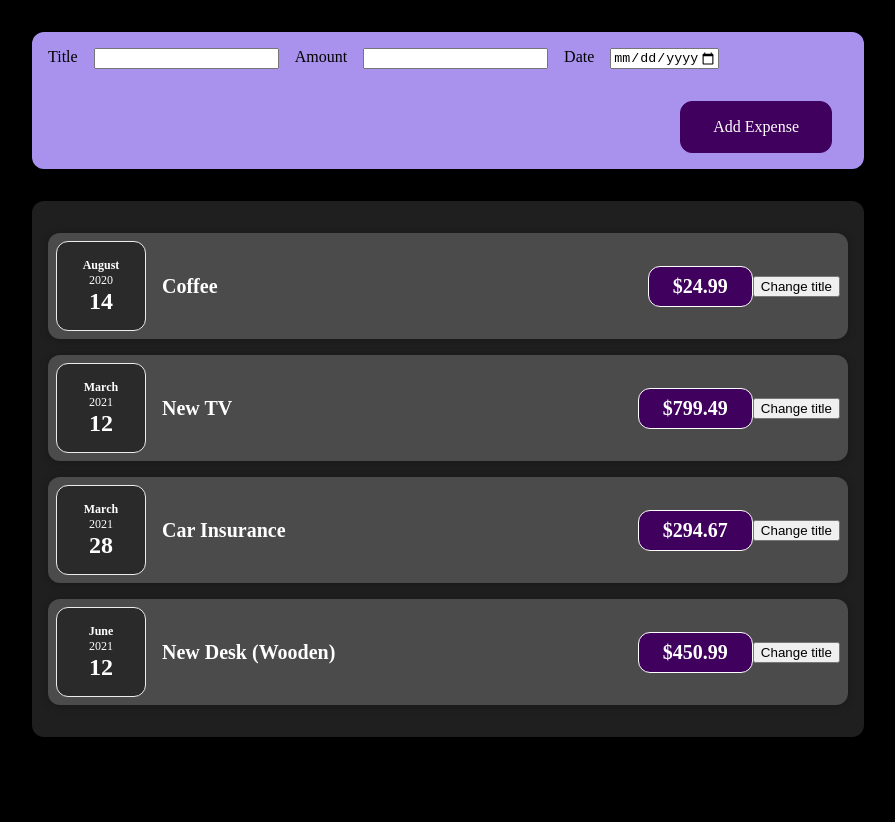
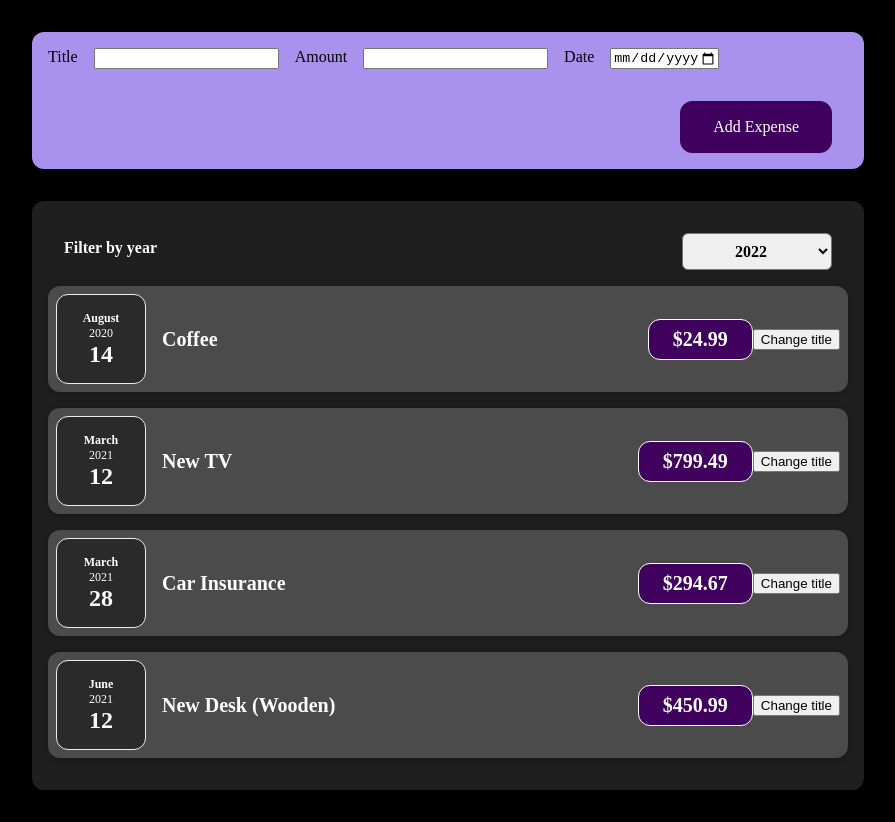
Before and after one commit to thiagohrcosta/my-expenses-React, a React (Create React App) app: page / in a window 1280 px wide. Shown: the whole page, without its empty margins (192-1087 px from the left). Before the commit the page ends 800 px from the top, so only its background shows below. Built offline with nearby package versions, Linux system fonts and the light colour scheme.

Commit message:
Add year filter

```diff
--- a/public/index.html
+++ b/public/index.html
@@ -9,7 +9,6 @@
 
     <link rel="apple-touch-icon" href="%PUBLIC_URL%/logo192.png" />
 
-    <link rel="manifest" href="%PUBLIC_URL%/manifest.json" />
 
     <title>My Expenses - APP</title>
   </head>
--- a/src/App.js
+++ b/src/App.js
@@ -26,9 +26,14 @@
     },
   ];
 
+  const addExpenseHandler = expense => {
+    console.log('In app.js');
+    console.log(expense);
+  }
+
   return (
     <div>
-      <NewExpense />
+      <NewExpense onAddExpense={addExpenseHandler} />
       <Expenses items={expenses} />
     </div>
     );
--- a/src/components/Expenses/Expenses.js
+++ b/src/components/Expenses/Expenses.js
@@ -4,10 +4,18 @@
 import Card from '../UI/Card';
 
 import './Expenses.css';
+import ExpensesFilter from './ExpensesFilter';
 
 const Expenses = (props) =>{
+  const filterChangeHanlder = selectYear => {
+    console.log('Expenses.js');
+    console.log(selectYear);
+  }
+
   return(
+    <div>
       <Card className="expenses">
+      <ExpensesFilter onChangeFilter={filterChangeHanlder} />
         <ExpenseItem
           title={props.items[0].title}
           amount={props.items[0].amount}
@@ -29,6 +37,7 @@
           date={props.items[3].date}>
         </ExpenseItem>
       </Card>
+    </div>
   )
 
 }
--- /dev/null
+++ b/src/components/Expenses/ExpensesFilter.css
@@ -0,0 +1,24 @@
+.expenses-filter {
+  color: white;
+  padding: 0 1rem;
+}
+
+.expenses-filter__control {
+  display: flex;
+  width: 100%;
+  align-items: center;
+  justify-content: space-between;
+  margin: 1rem 0;
+}
+
+.expenses-filter label {
+  font-weight: bold;
+  margin-bottom: 0.5rem;
+}
+
+.expenses-filter select {
+  font: inherit;
+  padding: 0.5rem 3rem;
+  font-weight: bold;
+  border-radius: 6px;
+}
--- /dev/null
+++ b/src/components/Expenses/ExpensesFilter.js
@@ -0,0 +1,25 @@
+import React from 'react';
+
+import './ExpensesFilter.css';
+
+const ExpensesFilter = (props) => {
+  const dropDownChangeHandler = (event) =>{
+    props.onChangeFilter(event.target.value);
+  };
+
+  return (
+    <div className='expenses-filter'>
+      <div className='expenses-filter__control'>
+        <label>Filter by year</label>
+        <select onChange={dropDownChangeHandler}>
+          <option value='2022'>2022</option>
+          <option value='2021'>2021</option>
+          <option value='2020'>2020</option>
+          <option value='2019'>2019</option>
+        </select>
+      </div>
+    </div>
+  );
+};
+
+export default ExpensesFilter;
--- a/src/components/NewExpense/ExpenseForm.js
+++ b/src/components/NewExpense/ExpenseForm.js
@@ -28,12 +28,12 @@
       date: new Date(enteredDate)
     };
 
-    props.onSaveExpenseData();
+    props.onSaveExpenseDate(expenseData);
 
     setEnteredTitle('');
     setEnteredAmount('');
     setEnteredDate('');
-  }
+  };
 
   return (
     <form onSubmit={submitHandler}>
--- a/src/components/NewExpense/NexExpense.js
+++ b/src/components/NewExpense/NexExpense.js
@@ -3,13 +3,13 @@
 import "./NewExpense.css";
 import ExpenseForm from './ExpenseForm';
 
-const NewExpense = () => {
+const NewExpense = (props) => {
   const saveExpenseDataHandler = (enteredExpenseData) => {
     const expenseData = {
       ...enteredExpenseData,
       id: Math.random().toString()
     };
-    console.log(expenseData);
+    props.onAddExpense(expenseData);
   }
 
   return (
```
Lines whose indentation alone changed are shown as unchanged.
